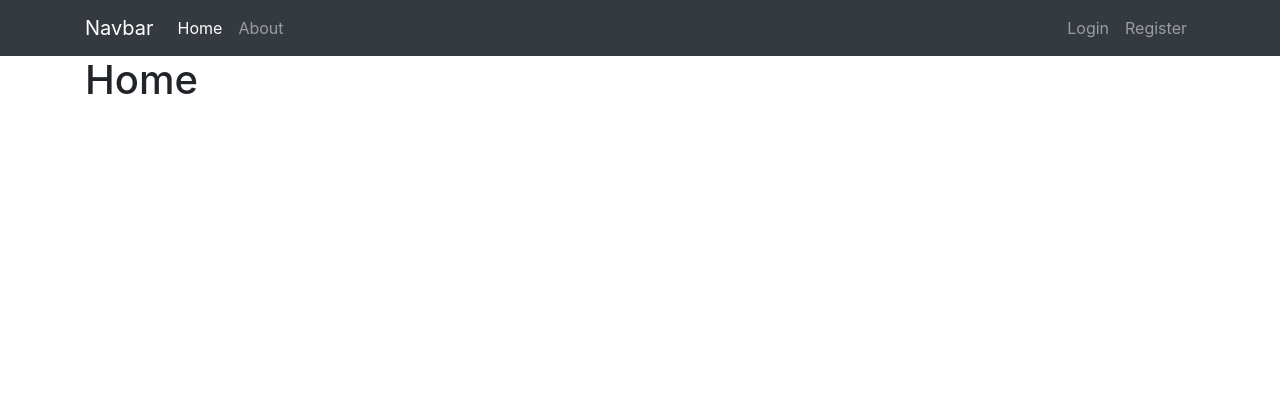
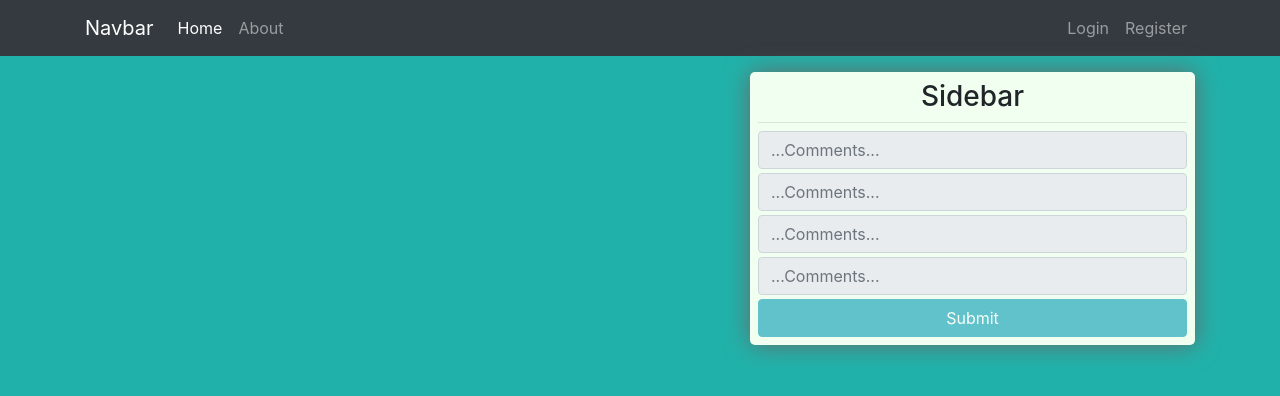
Before and after one commit to timoluxinne/Simple-Django-Blog-App, a Django app: page / in a window 1280 px wide. Shown: the top 396 px of the page. Run offline with Django 3.2, Linux system fonts and the light colour scheme; data that the repository does not hold is empty; some libraries are stand-ins or nearby versions.

Commit message:
Added Css file
Updated Home using bootstrap snippets

```diff
--- /dev/null
+++ b/blog/static/main.css
@@ -0,0 +1,16 @@
+body{
+    background: lightseagreen;
+}
+.shadow{
+    background: honeydew;
+    border-radius: 5px;
+    box-shadow: 0px 0px 25px dimgrey !important;
+}
+
+a{
+    text-decoration: none !important;
+    color: teal;
+}
+a:hover{
+    color: indigo;
+}
--- a/blog/templates/blog/home.html
+++ b/blog/templates/blog/home.html
@@ -1,6 +1,15 @@
 {% extends "main.html" %}
 {% block content %}
-    <div>
-        <h1>Home</h1>
+{% for post in posts %}
+
+    <div class="shadow p-2">
+        <span><a href="">{{post.author}}</a></span>
+        <span class="ml-3 small text-muted">{{post.date_posted}}</span>
+        <hr class="my-2">
+        <div>
+            <h3><a href="">{{post.title}}</a></h3>
+            <p>{{post.content}}</p>
+        </div>
     </div>
+{% endfor %}
 {% endblock content %}
--- a/blog/templates/main.html
+++ b/blog/templates/main.html
@@ -1,3 +1,4 @@
+{% load static %}
 <!DOCTYPE html>
 <html lang="en">
 <head>
@@ -5,12 +6,28 @@
     <meta name="viewport" content="width=device-width, initial-scale=1.0">
     <title>Document</title>
     <link rel="stylesheet" href="https://stackpath.bootstrapcdn.com/bootstrap/4.5.2/css/bootstrap.min.css">
+    <link rel="stylesheet" href="{% static "main.css" %}">
 </head>
 <body>
     {% include "navbar.html" %}
-    <div class="container">
-        {% block content %}
-        {% endblock content %}
+    <div class="container my-3">
+        <div class="row">
+            <div class="col-lg-7">
+                {% block content %}
+                {% endblock content %}
+            </div>
+            <div class="col-lg-5">
+                <div class="shadow p-2 text-center">
+                    <h3>Sidebar</h3>
+                    <hr class="my-2">
+                    <input type="text" name="" id="" class="form-control my-1" disabled placeholder="...Comments...">
+                    <input type="text" name="" id="" class="form-control my-1" disabled placeholder="...Comments...">
+                    <input type="text" name="" id="" class="form-control my-1" disabled placeholder="...Comments...">
+                    <input type="text" name="" id="" class="form-control my-1" disabled placeholder="...Comments...">
+                    <button class="btn btn-block btn-info" disabled>Submit</button>
+                </div>
+            </div>
+        </div>
     </div>
 </body>
 <script src="https://code.jquery.com/jquery-3.5.1.js" integrity="sha256-QWo7LDvxbWT2tbbQ97B53yJnYU3WhH/C8ycbRAkjPDc=" crossorigin="anonymous"></script>
```
